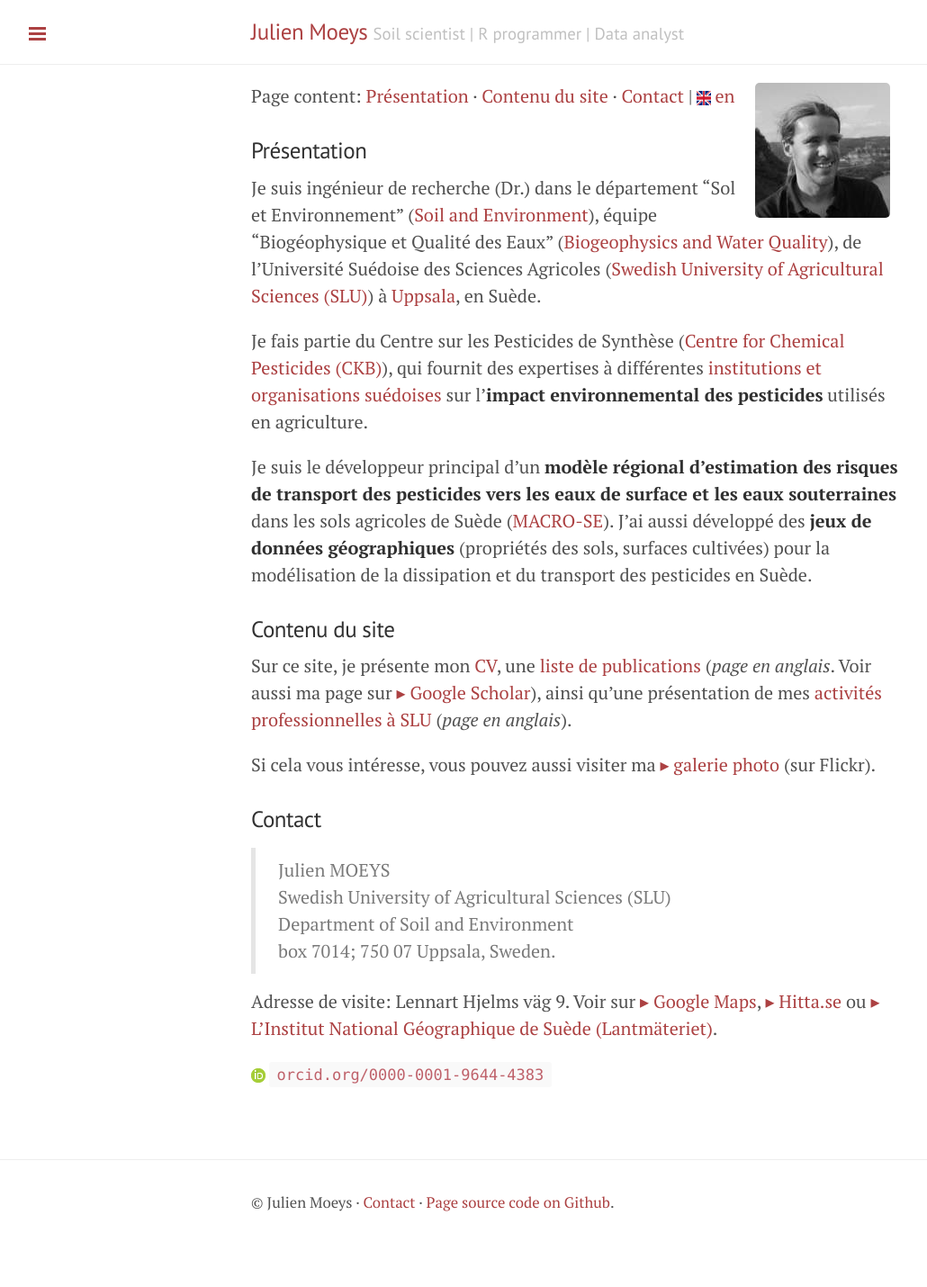
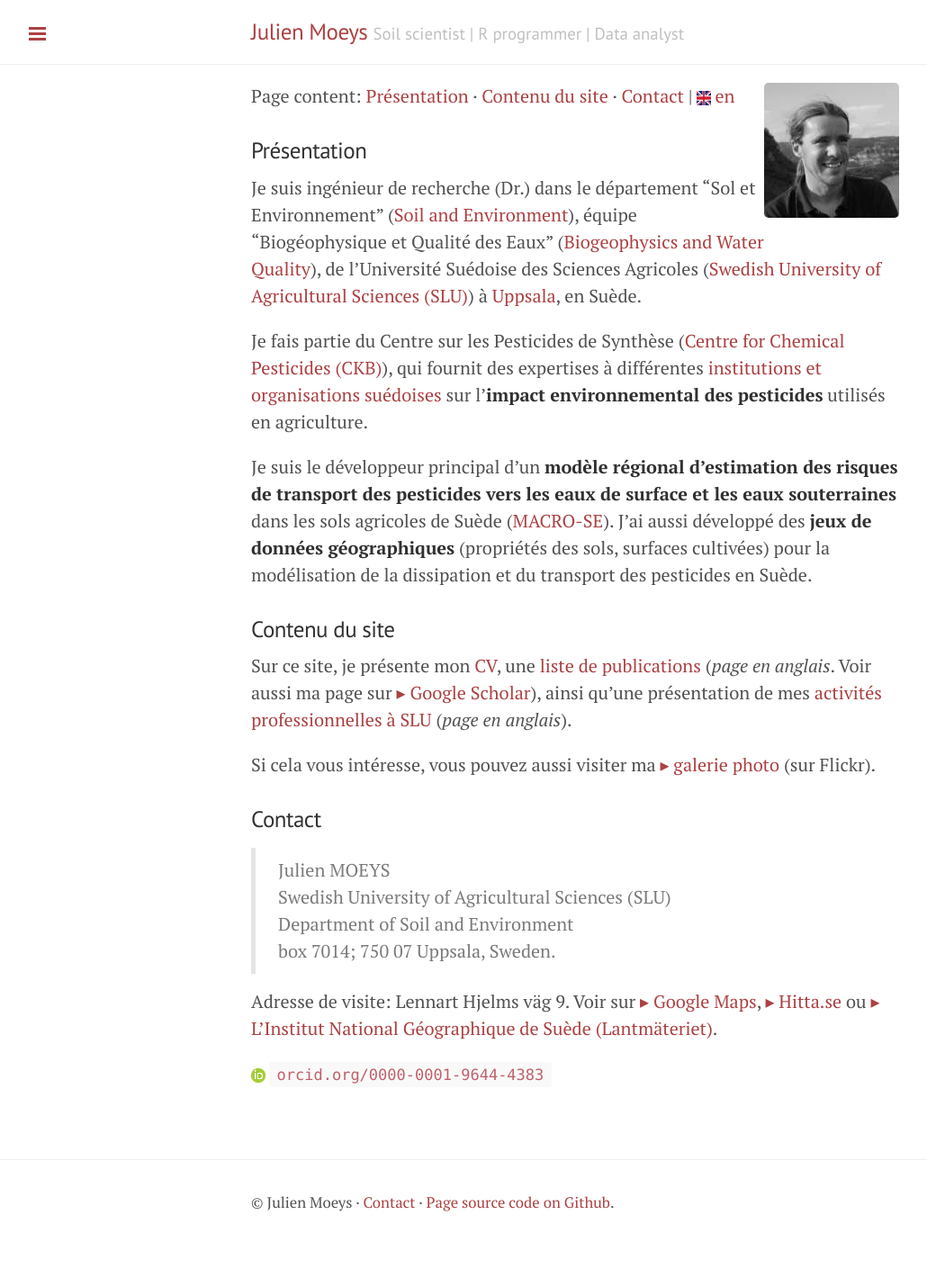
Before and after one commit to julienmoeys/julienmoeys.github.io, a Jekyll site: the page built from fr/index.md, in a window 1280 px wide. Shown: the whole page at 90% size, without its empty margins (1-1031 px from the left). Built offline with Jekyll 4.4.1, drawn with Linux system fonts in a browser that asks for light colours; Markdown is read by kramdown in place of the engine named in the settings.

Commit message:
Revert "align avatar with css"
This reverts commit 780a4cb6f3c3139170200a41a2bed5a8f67a61a4.

```diff
--- a/fr/index.md
+++ b/fr/index.md
@@ -5,7 +5,7 @@ longtitle : Julien Moeys
 weight    : 1
 ---
 
-<img src="/assets/img/jmoeys-avatar-small.jpg" alt="Photo of Julien Moeys" class="right"/>
+<img src="/assets/img/jmoeys-avatar-small.jpg" alt="Photo de Julien Moeys" align="right"/>
 
 Page content: [Présentation](#presentation) &middot;
 [Contenu du site](#contenudusite) &middot; [Contact](#contact) |
```
